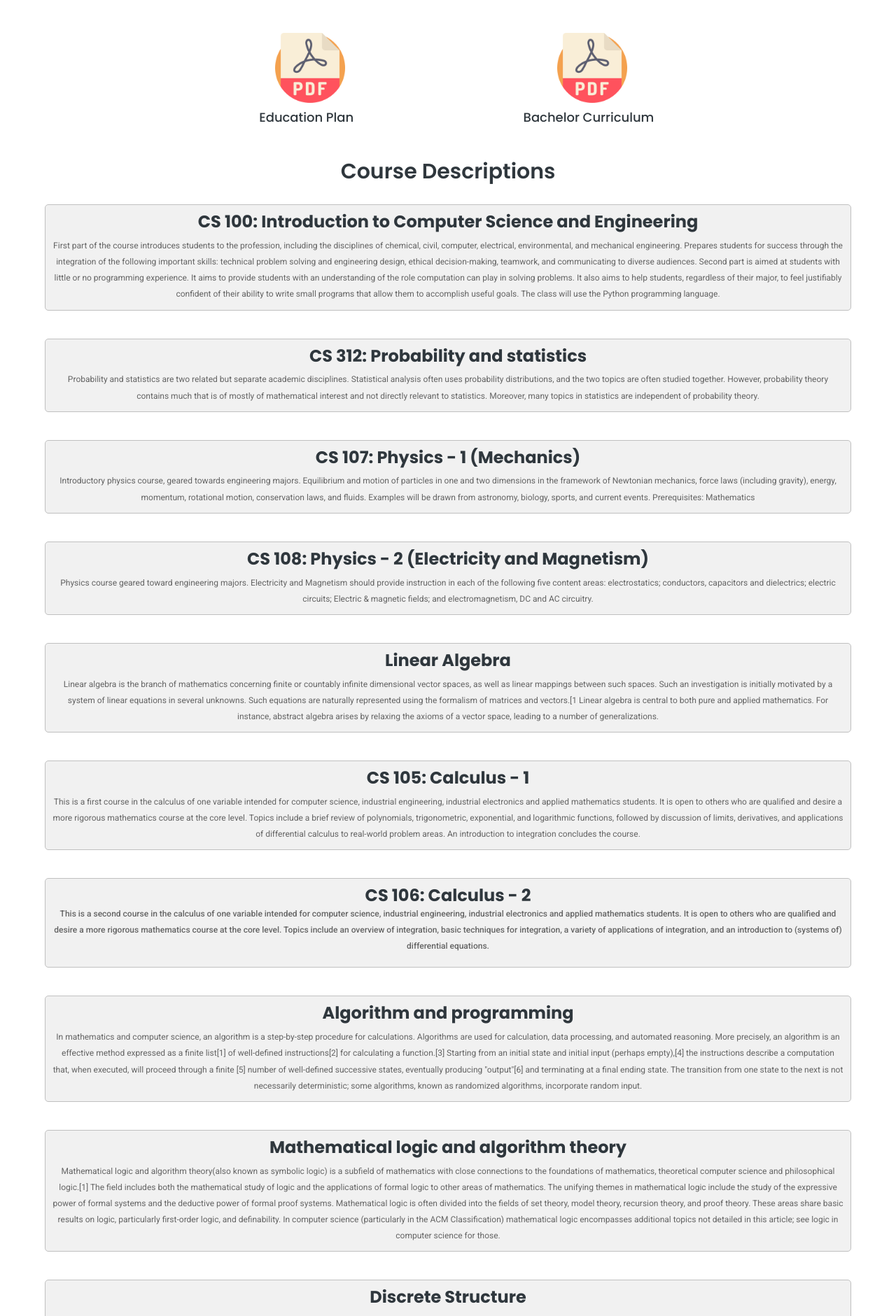
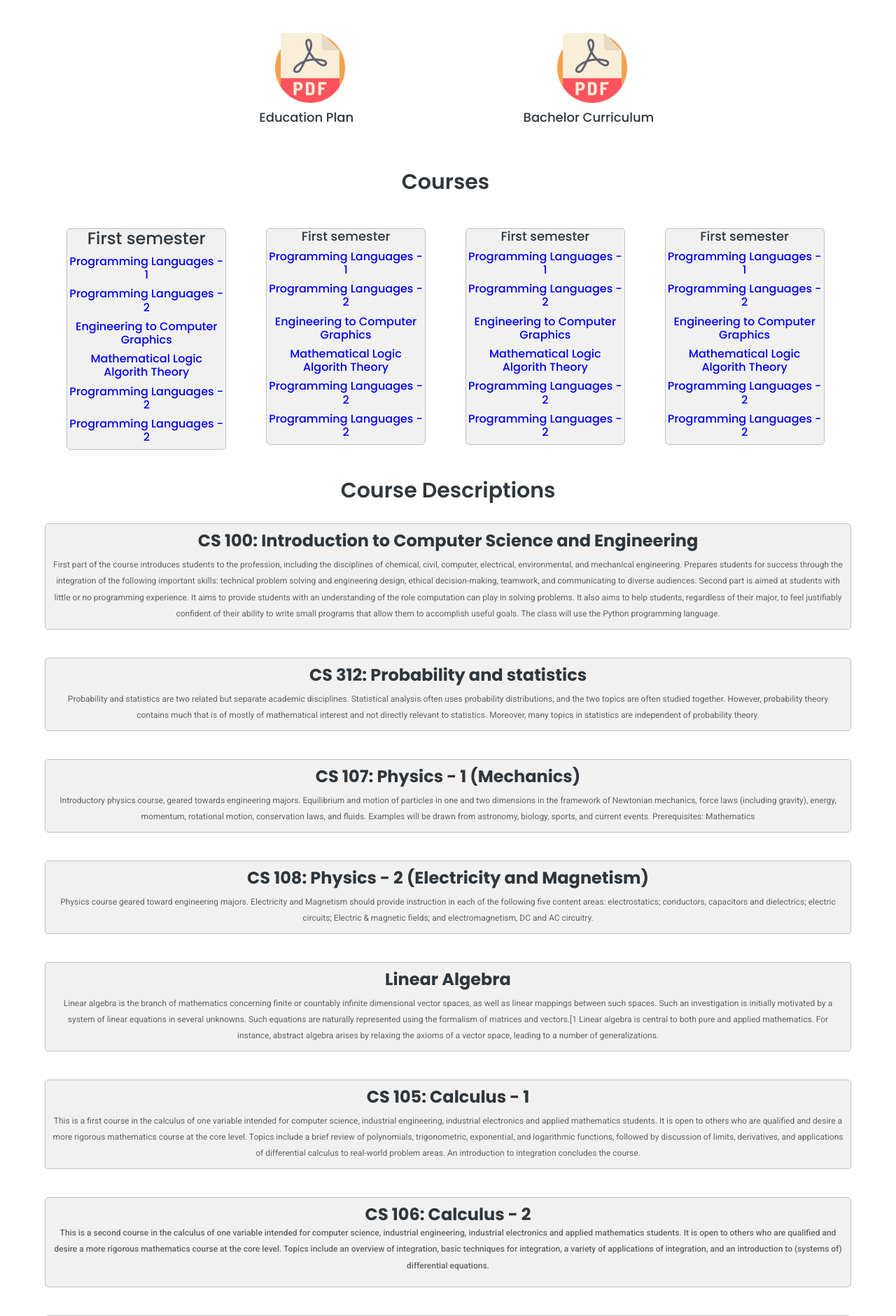
Before and after one commit to AinazikTazichek/com-front, a PHP site: page /program/courses.html in a window 1280 px wide. Shown: the part 495-2376 px from the top of the page at 70% size. Run offline with PHP 8.4, Linux system fonts and the light colour scheme.

```diff
--- a/css/courses.css
+++ b/css/courses.css
@@ -21,20 +21,52 @@
 
   }
 
+#ForLinks {
+    float: left;
+    width: 100%;
+    margin-top: 15px;
+    background-color: white;
+}
+#ForLinks #ForLinks2{
+    float: left;
+    width: 89%;
+    margin-left:3%;
+    margin-right: 8%
+
+}
+
+#ForLinks #ForLinks2 .AbdrLinks2{
+    text-align: center;
+    float:left;
+    width: 20%;
+    box-sizing: border-box;
+    background-color: white;
+    margin-left: 5%;
+    min-height: 180px;
+    margin-top: 40px;
+    margin-bottom: 40px;
+    border:1px solid silver;
+    border-radius: 6px;
+    background: #f1f1f1;
+    box-shadow: 0px 4px 4px rgba(0,0,0,0,25);
+
+}
+
+
   #descriptions1 {
-    float: left;
+    float: center;
     width: 100%;
     margin-top: 0px;
     background-color: white;
 
 }
  #descriptions1 #sArcticles{
-    float: left;
+    float: center;
     width: 100%;
     margin-left:0%;
 }
 #descriptions1 #sArcticles .textForCourses{
-    float:left;
+    float:center;
     width: 90%;
     border:1px solid silver;
     box-sizing: border-box;
--- a/program/courses.html
+++ b/program/courses.html
@@ -183,12 +183,61 @@
 				</div>
 			</div>
 			</table>
+
             <!--Majors-->
-     <!--        <div id="majors">
+            <div id="majors">
+					<div id="ForLinks">
+							<div id="ForLinks2">
                     			<a id="top"></a>
-                    <h2>Courses</h2>
-                    <a href="#cs100">Introduction to Computer Science and Engineering</a> |
-                    <a href="#cs110">Engineering Computer Graphics</a> | <a href="#cs302">Computer Graphics</a> |
+								<h2 style="text-align: center; margin-left: 5%">Courses</h2>
+								<div>
+										<div class="AbdrLinks2">
+											<h3>First semester</h3>
+											<a href="#cs101"><h5 style="color: blue">Programming Languages - 1</h5></a>
+											<a href="#cs102"><h5 style="color: blue">Programming Languages - 2</h5></a>
+											<a href="#cs110"><h5 style="color: blue">Engineering to Computer Graphics</h5></a>
+											<a href="#cs102"><h5 style="color: blue">Mathematical Logic Algorith Theory</h5></a>
+											<a href="#cs102"><h5 style="color: blue">Programming Languages - 2</h5></a>
+											<a href="#cs102"><h5 style="color: blue">Programming Languages - 2</h5></a>
+										</div>
+								</div>
+								<div>
+										<div class="AbdrLinks2">
+											<h4>First semester</h4>
+											<a href="#cs101"><h5 style="color: blue">Programming Languages - 1</h5></a>
+											<a href="#cs102"><h5 style="color: blue">Programming Languages - 2</h5></a>
+											<a href="#cs110"><h5 style="color: blue">Engineering to Computer Graphics</h5></a>
+											<a href="#cs102"><h5 style="color: blue">Mathematical Logic Algorith Theory</h5></a>
+											<a href="#cs102"><h5 style="color: blue">Programming Languages - 2</h5></a>
+											<a href="#cs102"><h5 style="color: blue">Programming Languages - 2</h5></a>
+										</div>
+								</div>
+								<div>
+										<div class="AbdrLinks2">
+											<h4>First semester</h4>
+											<a href="#cs101"><h5 style="color: blue">Programming Languages - 1</h5></a>
+											<a href="#cs102"><h5 style="color: blue">Programming Languages - 2</h5></a>
+											<a href="#cs110"><h5 style="color: blue">Engineering to Computer Graphics</h5></a>
+											<a href="#cs102"><h5 style="color: blue">Mathematical Logic Algorith Theory</h5></a>
+											<a href="#cs102"><h5 style="color: blue">Programming Languages - 2</h5></a>
+											<a href="#cs102"><h5 style="color: blue">Programming Languages - 2</h5></a>
+										</div>
+								</div>
+								<div>
+										<div class="AbdrLinks2">
+											<h4>First semester</h4>
+											<a href="#cs101"><h5 style="color: blue">Programming Languages - 1</h5></a>
+											<a href="#cs102"><h5 style="color: blue">Programming Languages - 2</h5></a>
+											<a href="#cs110"><h5 style="color: blue">Engineering to Computer Graphics</h5></a>
+											<a href="#cs102"><h5 style="color: blue">Mathematical Logic Algorith Theory</h5></a>
+											<a href="#cs102"><h5 style="color: blue">Programming Languages - 2</h5></a>
+											<a href="#cs102"><h5 style="color: blue">Programming Languages - 2</h5></a>
+										</div>
+								</div>
+
+
+                    			<!-- <a href="#cs100">Introduction to Computer Science and Engineering</a> |
+
                     			<a href="#cs202">Data Structures</a> | <a href="#cs301">Design and Analysis of Algorithms</a> |
                    		 		<a href="#cs203">Database Management System</a> | <a href="#cs305">Computer Architecture</a> |
                     			<a href="#cs206">Electrotechnics and Electronics</a> | <a href="#cs307">Digital Electronics</a> |
@@ -200,15 +249,16 @@
                     			<a href="#cs312">Probability and Statistics</a> | <a href="#cs402">Machine Learning</a> |
                     			<a href="#cs309">Project Management</a> | <a href="#cs413">Control Theory</a> |
                     			<a href="#cs401">Artificial Intelligence</a> | <a href="#cs406">Robotics</a> |
-                    <a href="#cs407">Image Processing</a> |
-                    <a href="#cs101">Programming Languages - 1</a> | <a href="#cs102">Programming Languages - 2</a> |
+                    			<a href="#cs407">Image Processing</a>
                     			<a href="#cs304">Software Engineering - 1</a> | <a href="#cs405">Software Engineering - 2</a> |
                     			<a href="#cs403">Information Security</a> | <a href="#cs404">Cryptography</a> |
                     			<a href="#cs105">Calculus - 1</a> | <a href="#cs106">Calculus - 2</a> |
                     			<a href="#cs107">Physics - 1</a> | <a href="#cs108">Physics - 2</a> |
                     			<a href="#cs103">Introduction to Web Technologies</a> | <a href="#cs204">Web Programming</a>|
-                    <a href="#cs308">Theory of Computation</a> | <a href="#cs408">Human Computer Interaction</a>|
-            </div> -->
+								<a href="#cs308">Theory of Computation</a> | <a href="#cs408">Human Computer Interaction</a>| -->
+							</div>
+					</div>
+            </div>
 
             <!-- Descriptions -->
 			<h2 align="center">Course Descriptions</h2><br>
@@ -226,14 +276,14 @@
 							that allow them to accomplish useful goals. The class will use the Python programming language.</p>
 						</div>
 						<div class="textForCourses">
-							<h3><strong>CS 312: Probability and statistics</strong></h3>
+							<h3><a name="cs107"></a><strong>CS 312: Probability and statistics</strong></h3>
 							<p> Probability and statistics are two related but separate academic disciplines. Statistical analysis
 								often uses probability distributions, and the two topics are often studied together. However,
 								probability theory contains much that is of mostly of mathematical interest and not directly
 								relevant to statistics. Moreover, many topics in statistics are independent of probability theory.</p>
 						</div>
 					<div class="textForCourses">
-						<h3><a name="cs107"></a><strong>CS 107: Physics - 1 (Mechanics)</strong></h3>
+						<h3><strong>CS 107: Physics - 1 (Mechanics)</strong></h3>
 						<p>Introductory physics course, geared towards engineering majors. Equilibrium and motion of particles
 							in one and two dimensions in the framework of Newtonian mechanics, force laws (including gravity),
 							energy, momentum, rotational motion, conservation laws, and fluids. Examples will be drawn from
```
Lines whose indentation alone changed are shown as unchanged.
